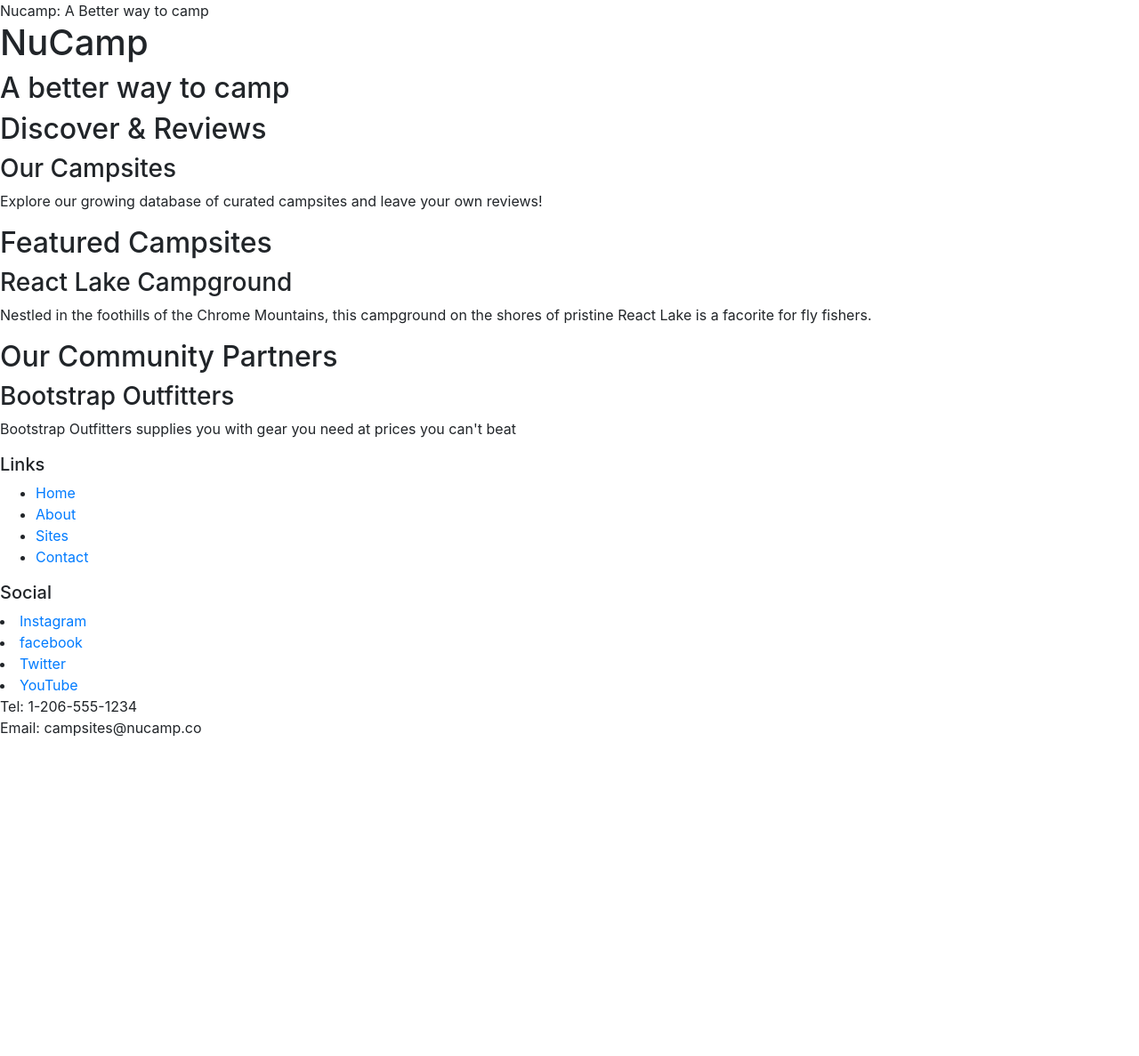
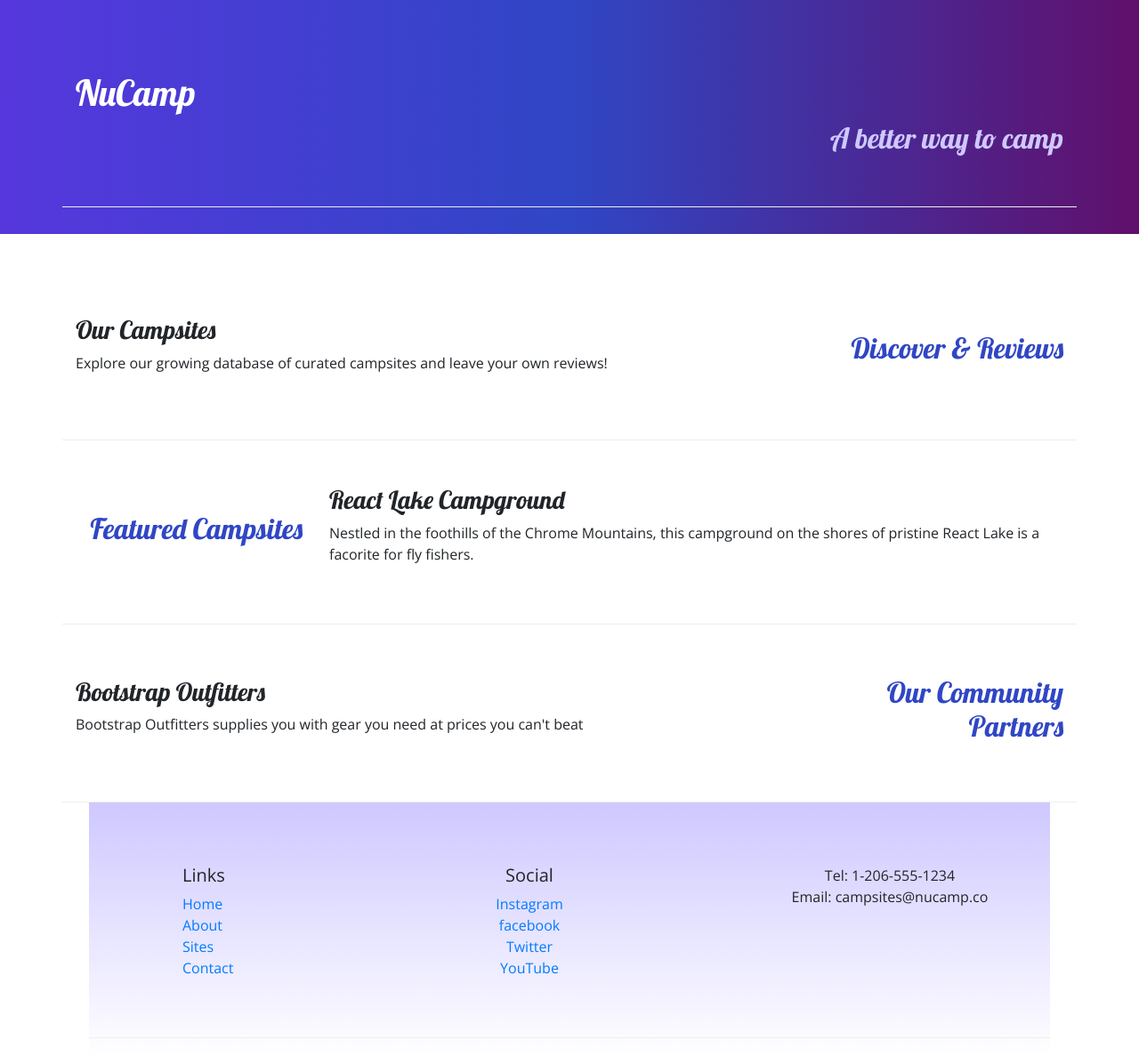
Before and after one commit to vertexbeta/BootstrapCourse, a website: page index.html in a window 1280 px wide. Shown: the whole page at 89% size. Before the commit the page ends 830 px from the top, so only its background shows below. Drawn offline with nearby package versions, Linux system fonts and the light colour scheme.

Commit message:
bootstrap classes

```diff
--- /dev/null
+++ b/css/styles.css
@@ -0,0 +1,33 @@
+body {
+    font-family: "Open Sans", sans-serif;
+}
+
+h1, h2, h3 {
+    font-family: "Lobster", cursive;
+}
+
+h2 {
+    color: #3046C5;
+}
+
+header h2 {
+    color: #CEC8FF;
+}
+
+footer {
+    background-image: linear-gradient(#cec8ff, white);
+    padding: 20px 0;
+}
+
+.jumbotron {
+    padding: 30px;
+    background-image: linear-gradient(to right, #5637dd, #3046C5, #60106b );
+    color: white;
+
+}
+
+.row-content {
+    padding: 50px 0;
+    border-bottom: 1px ridge;
+    min-height: 200px;
+}
--- a/index.html
+++ b/index.html
@@ -1,58 +1,93 @@
 <!DOCTYPE html>
-<html>
+<html lang="en">
+
 <head>
+
  <meta chartset="utf-8" />
  <meta name="viewport" content=:width=device-width,initial-scale=1" />
+
  <!-- Bootstrap CSS-->
- <link rel="stylesheet" href="node_modules/bootstrap/dist/css/bootstrap.min.css"
- <title>Nucamp: A Better way to camp </title>
+ <link rel="stylesheet" href="node_modules/bootstrap/dist/css/bootstrap.min.css" />
+ <link rel="stylesheet" href="https://fonts.googleapis.com/css?family=Lobster|Open+Sans" />
+ <link rel="stylesheet" href="css/styles.css" />
+
+ <title>Nucamp: A Better way to camp</title>
 </head>
 
 <body>
-    <header>
-        <div>
+
+    <header class="jumbotron jumbotron-fluid">
+        <div class="container">
+            <div class="row row-content">
+                <div class="col">
                     <h1>NuCamp</h1>
-            <h2>A better way to camp</h2>
+                    <h2 class="text-sm-right">A better way to camp</h2>
+                </div>
+            </div>
         </div>
     </header>
-    <div>
-        <h2>Discover & Reviews</h2>
+
+    <div class="container">
+        <div class="row row-content align-items-center">
+            <div class="col-sm-4 order-sm-last col-md-3">
+                <h2 class="text-sm-right">Discover & Reviews</h2>
+            </div>
+            <div class="col">
                 <h3>Our Campsites</h3>
                 <p>Explore our growing database of curated campsites and leave your own reviews!</p>
             </div>
-    <div>
-        <h2>Featured Campsites</h2>
+        </div>
+        <div class="row row-content align-items-center">
+            <div class="col-sm-4 col-md-3">
+                <h2 class="text-sm-right">Featured Campsites</h2>
+            </div>
+            <div class="col">
                 <h3>React Lake Campground</h3>
                 <p>Nestled in the foothills of the Chrome Mountains, this campground on the shores of pristine React Lake is a facorite for fly fishers.</p>
             </div>
-    <div>
-        <h2>Our Community Partners</h2>
+        </div>
+        <div class="row row-content align-items-center">
+            <div class="col-sm-4 order-sm-last col-md-3">
+                <h2 class="text-sm-right">Our Community Partners</h2>
+            </div>
+            <div class="col">
                 <h3>Bootstrap Outfitters</h3>
                 <p>Bootstrap Outfitters supplies you with gear you need at prices you can't beat</p>
             </div>
+        </div>
+    <div class="container">
+
 
     <footer>
-        <div>
+        <div class="container">
+            <div class="row row-content">
+                <div class="col-4 col-sm-2 offset-1">
                     <h5>Links</h5>
-            <ul>
+                    <ul class="list-unstyled">
                         <li> <a href="#">Home </a> </li>
                         <li> <a href="#">About </a> </li>
                         <li> <a href="#">Sites </a> </li>
                         <li> <a href="#">Contact </a> </li>
                     </ul>
                 </div>
-        <div>
+                <div class="col-6 col-sm-5 text-center">
                     <h5>Social</h5>
+                    <ul class="list-unstyled">
                         <li> <a href="https://instagram.com">Instagram </a> </li>
                         <li> <a href="https://facebook.com">facebook </a> </li>
                         <li> <a href="twitter.com">Twitter </a> </li>
                         <li> <a href="https://youtube.com">YouTube </a> </li>
+                    </ul>
+
                 </div>
-        <div>
+                <div class="col-sm-4 text-center">
                     Tel: 1-206-555-1234 <br />
                     Email: campsites@nucamp.co
                 </div>
+            </div>
+        </div>
     </footer>
+
     <script src="node_modules/jquery/dist/jquery.slim.min.js"></script>
     <script src="node_modules/popper.js/dist/popper.min.js"></script>
     <script src="node_modules/bootstrap/dist/js/bootstrap.min.js"></script>
```
Lines whose indentation alone changed are shown as unchanged.
